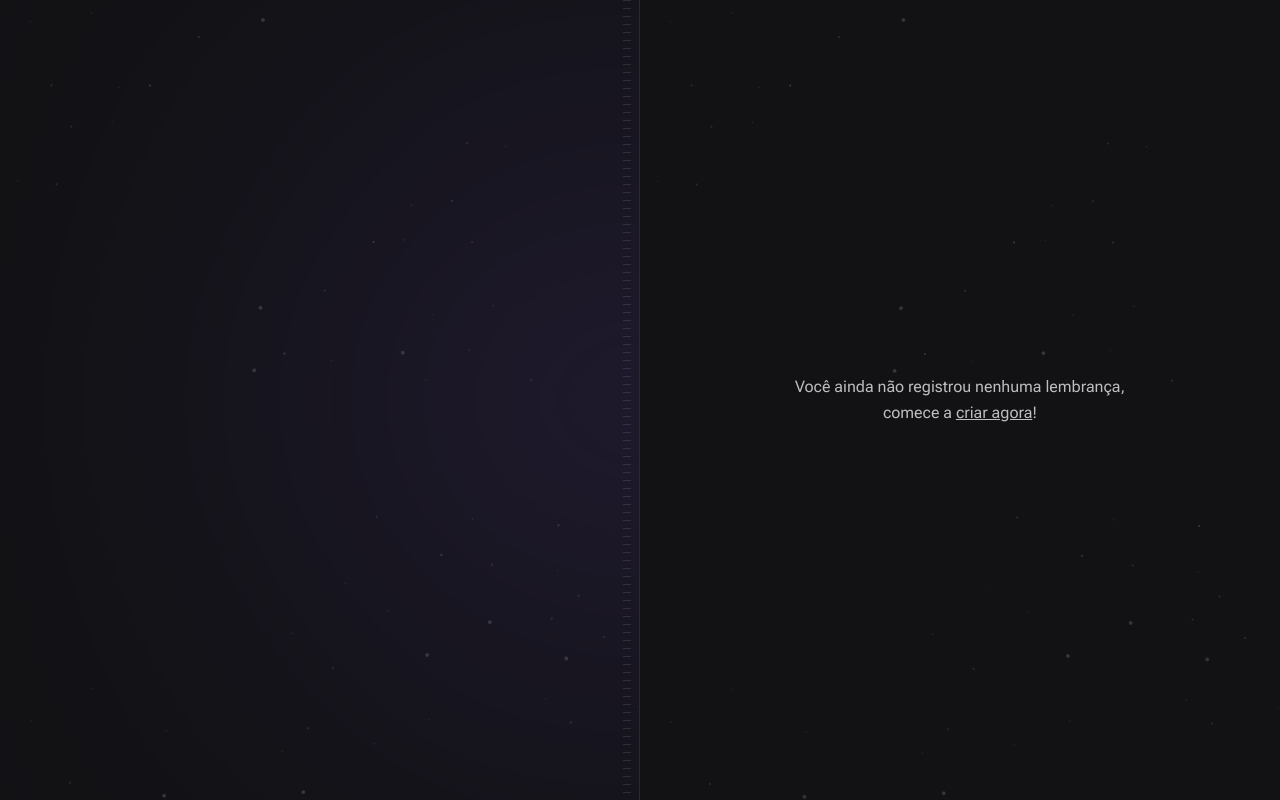
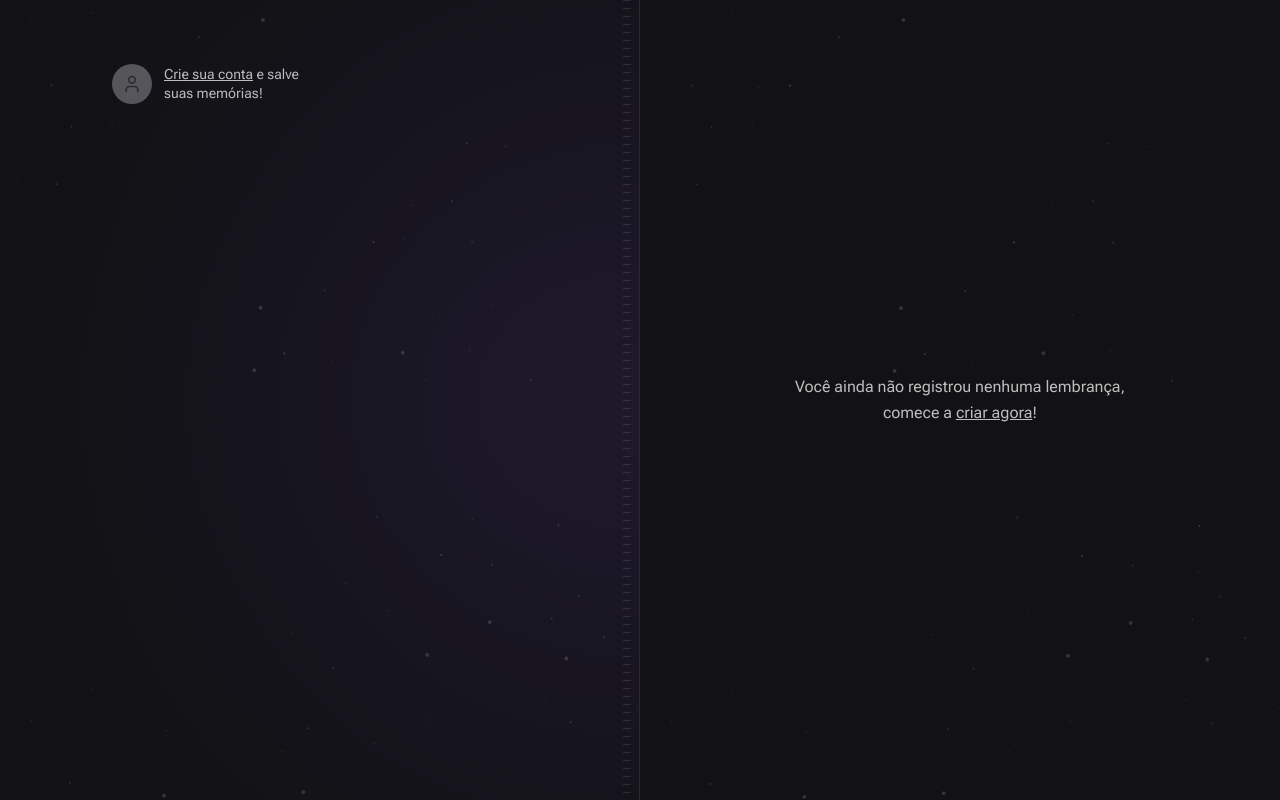
Before and after one commit to paulohmoreira/spacetime-web, a Next.js app: page / in a window 1280 px wide. Built offline with nearby package versions, Linux system fonts and the light colour scheme; a web font is replaced by a local one.

Commit message:
feat: Add sign in element

```diff
--- a/src/app/page.tsx
+++ b/src/app/page.tsx
@@ -1,3 +1,5 @@
+import { User } from 'lucide-react'
+
 export default function Home() {
   return (
     <main className="grid min-h-screen grid-cols-2">
@@ -8,6 +10,20 @@
 
         {/* Stripes */}
         <div className="absolute bottom-0 right-2 top-0 w-2 bg-stripes" />
+
+        {/* Sign in */}
+        <a
+          href=""
+          className="flex items-center gap-3 text-left transition-colors hover:text-gray-50"
+        >
+          <div className="flex h-10 w-10 items-center justify-center rounded-full bg-gray-400">
+            <User className="h-5 w-5 text-gray-500" />
+          </div>
+          <p className="max-w-[140px] text-sm leading-snug">
+            <span className="underline">Crie sua conta</span> e salve suas
+            memórias!
+          </p>
+        </a>
       </div>
 
       {/* Right */}
```
